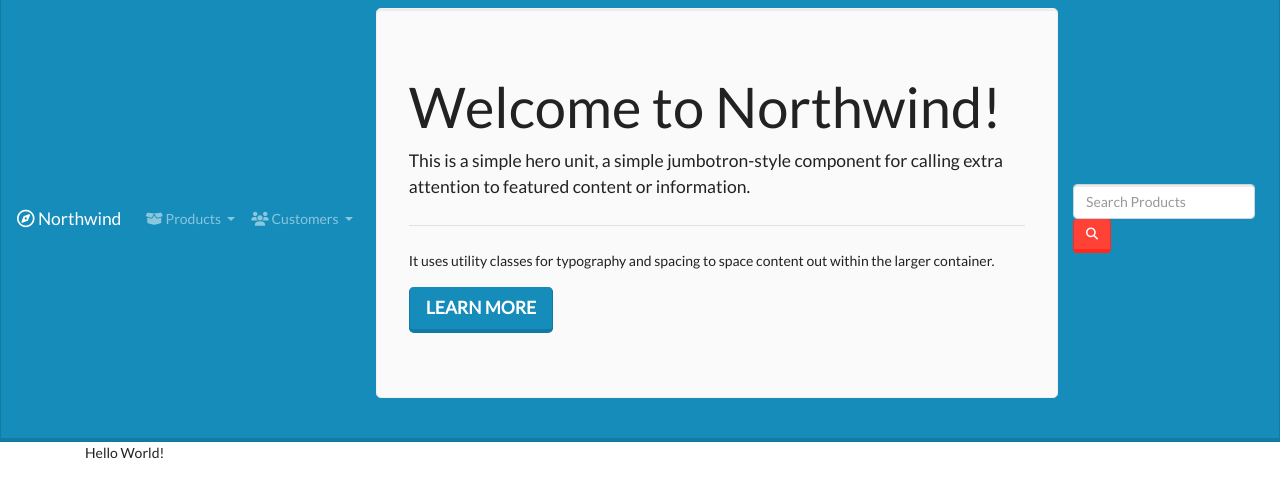
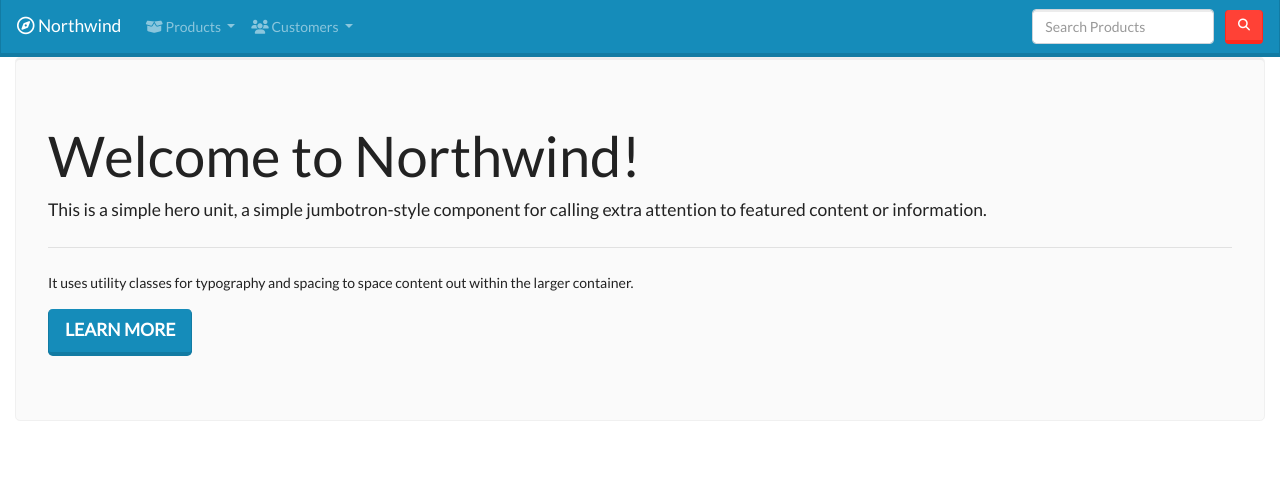
Before and after one commit to zhendrix3019/Northwind-Client, a plain HTML site: page index.html in a window 1280 px wide. Drawn offline with nearby package versions, Linux system fonts and the light colour scheme.

Commit message:
Replaced Hello World

```diff
--- a/index.html
+++ b/index.html
@@ -53,15 +53,7 @@
                 </div>
             </li>
         </ul>
-        <div class="container-fluid">
-            <div class="jumbotron">
-                <h1 class="display-4">Welcome to Northwind!</h1>
-                <p class="lead">This is a simple hero unit, a simple jumbotron-style component for calling extra attention to featured content or information.</p>
-                <hr class="my-4">
-                <p>It uses utility classes for typography and spacing to space content out within the larger container.</p>
-                <a class="btn btn-primary btn-lg" href="#" role="button">Learn more</a>
-            </div>
-        </div>
+
 
 
         <form class="form-inline ml-auto d-none d-md-block">
@@ -70,8 +62,14 @@
         </form>
     </div>
 </nav>
-<div class="container">
-    Hello World!
+<div class="container-fluid">
+    <div class="jumbotron">
+        <h1 class="display-4">Welcome to Northwind!</h1>
+        <p class="lead">This is a simple hero unit, a simple jumbotron-style component for calling extra attention to featured content or information.</p>
+        <hr class="my-4">
+        <p>It uses utility classes for typography and spacing to space content out within the larger container.</p>
+        <a class="btn btn-primary btn-lg" href="#" role="button">Learn more</a>
+    </div>
 </div>
 
 
```
